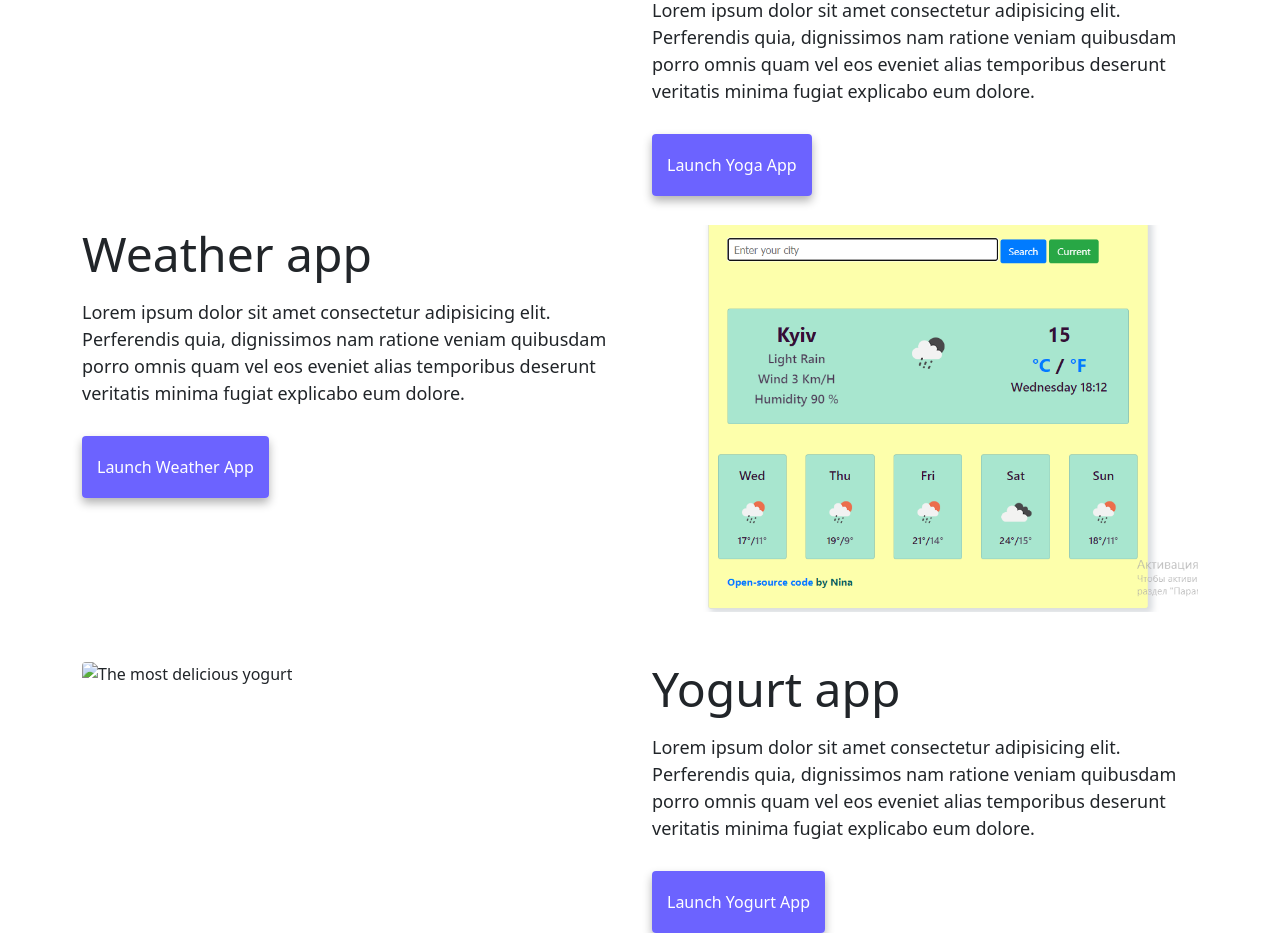
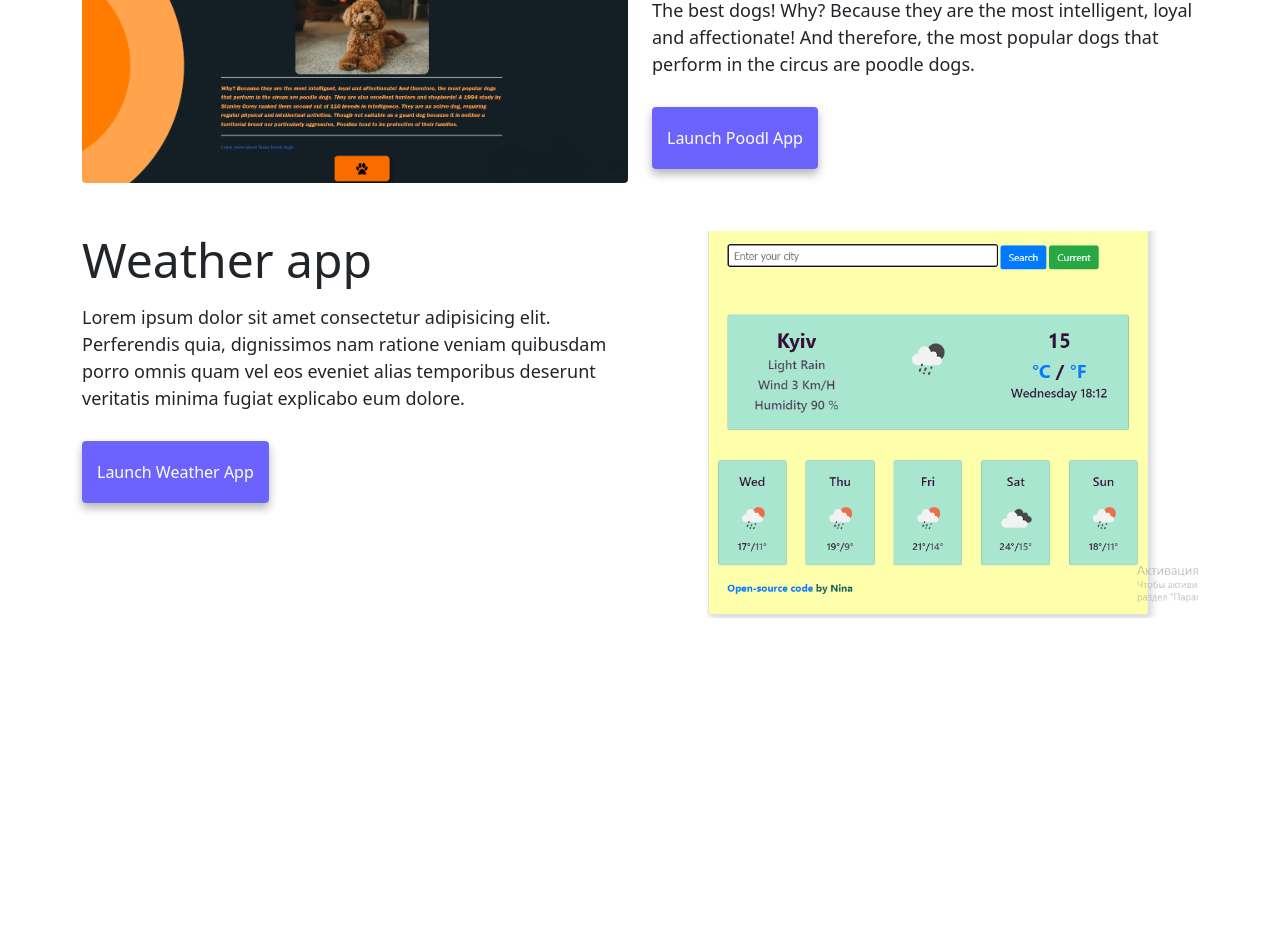
Before and after one commit to NinaYelisieieva/porfolio-project, a plain HTML site: page index.html in a window 1280 px wide. Shown: the part 575-1508 px from the top of the page. After the commit the page ends 1193 px from the top, so only its background shows below. Drawn offline with nearby package versions, Linux system fonts and the light colour scheme.

Commit message:
homework

```diff
--- a/index.html
+++ b/index.html
@@ -21,6 +21,10 @@
       crossorigin="anonymous"
     ></script>
     <link rel="stylesheet" href="style.css" />
+    <script
+      src="https://kit.fontawesome.com/ddc3ee268a.js"
+      crossorigin="anonymous"
+    ></script>
   </head>
   <body>
     <nav class="navbar navbar-expand-lg navbar-light bg-light fixed-top">
@@ -82,22 +86,19 @@
       <div class="row">
         <div class="col-md-6">
           <img
-            src="images/yoga.png"
+            src="images/poodl.png"
             class="img-fluid rounded"
             alt="Health and happiness"
           />
         </div>
         <div class="col-md-6">
-          <h2 class="mb-3">Yoga app</h2>
+          <h2 class="mb-3">Poodl</h2>
           <p>
-            Lorem ipsum dolor sit amet consectetur adipisicing elit. Perferendis
-            quia, dignissimos nam ratione veniam quibusdam porro omnis quam vel
-            eos eveniet alias temporibus deserunt veritatis minima fugiat
-            explicabo eum dolore.
+           The best dogs! Why? Because they are the most intelligent, loyal and affectionate! And therefore, the most popular dogs that perform in the circus are poodle dogs.
           </p>
           <div class="mt-5">
             <a href="#" class="primary-link" title="Yoga App"
-              >Launch Yoga App</a
+              >Launch Poodl App</a
             >
           </div>
         </div>
@@ -125,27 +126,7 @@
           />
         </div>
       </div>
-      <div class="row mt-5">
-        <div class="col-md-6">
-          <img
-            src="images/yogurt.png"
-            alt="The most delicious yogurt"
-            class="img-fluid rounded"
-          />
-        </div>
-        <div class="col-md-6">
-          <h2 class="mb-3">Yogurt app</h2>
-          <p>
-            Lorem ipsum dolor sit amet consectetur adipisicing elit. Perferendis
-            quia, dignissimos nam ratione veniam quibusdam porro omnis quam vel
-            eos eveniet alias temporibus deserunt veritatis minima fugiat
-            explicabo eum dolore.
-          </p>
-          <div class="mt-5">
-            <a href="#" class="primary-link" title="Yogurt App"
-              >Launch Yogurt App</a
-            >
-          </div>
+
         </div>
       </div>
     </div>
```
Also changed, not shown: about.html (+3 -10 lines).
